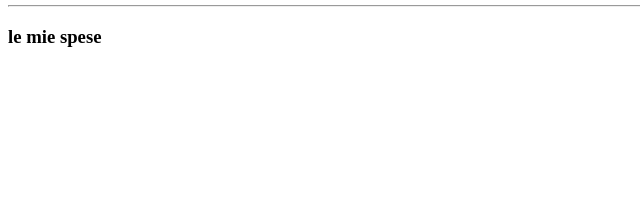
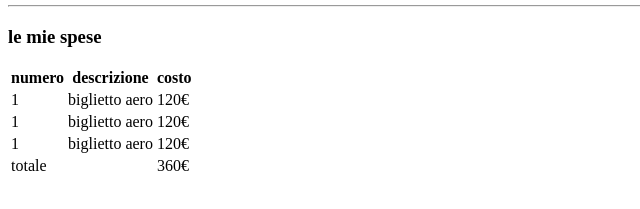
Before and after one commit to Laroussi-Sarhane/html-london-trip, a plain HTML site: page index.html in a window 1280 px wide. Shown: the part 101-310 px from the top of the page, without its empty margins (0-640 px from the left). Drawn offline with Linux system fonts and the light colour scheme.

Commit message:
add table

```diff
--- a/index.html
+++ b/index.html
@@ -19,8 +19,37 @@
     <table>
 
       <thead>
+        <tr>
+          <th>numero</th>
+          <th>descrizione </th>
+          <th>costo</th>
+        </tr>
+      </thead>
+      <tbody>
+        <tr>
+          <td>1</td>
+          <td>biglietto aero </td>
+          <td>120&euro;</td>
+        </tr>
+        <tr>
+          <td>1</td>
+          <td>biglietto aero </td>
+          <td>120&euro;</td>
+        </tr>
+        <tr>
+          <td>1</td>
+          <td>biglietto aero </td>
+          <td>120&euro;</td>
+        </tr>
+      </tbody>
+      <tfoot>
+        <tr>
+          <td>totale</td>
+          <td></td>
+          <td>360&euro;</td>
+        </tr>
+      </tfoot>
 
-      </thead>
     </table>
 
 
```
